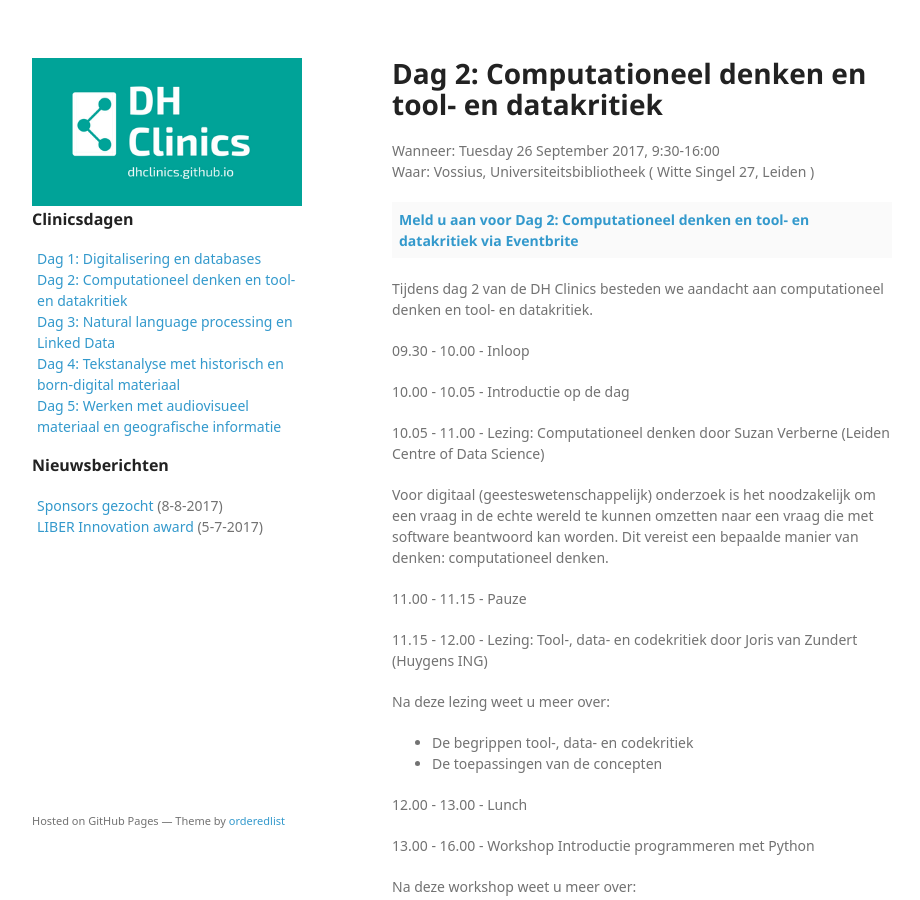
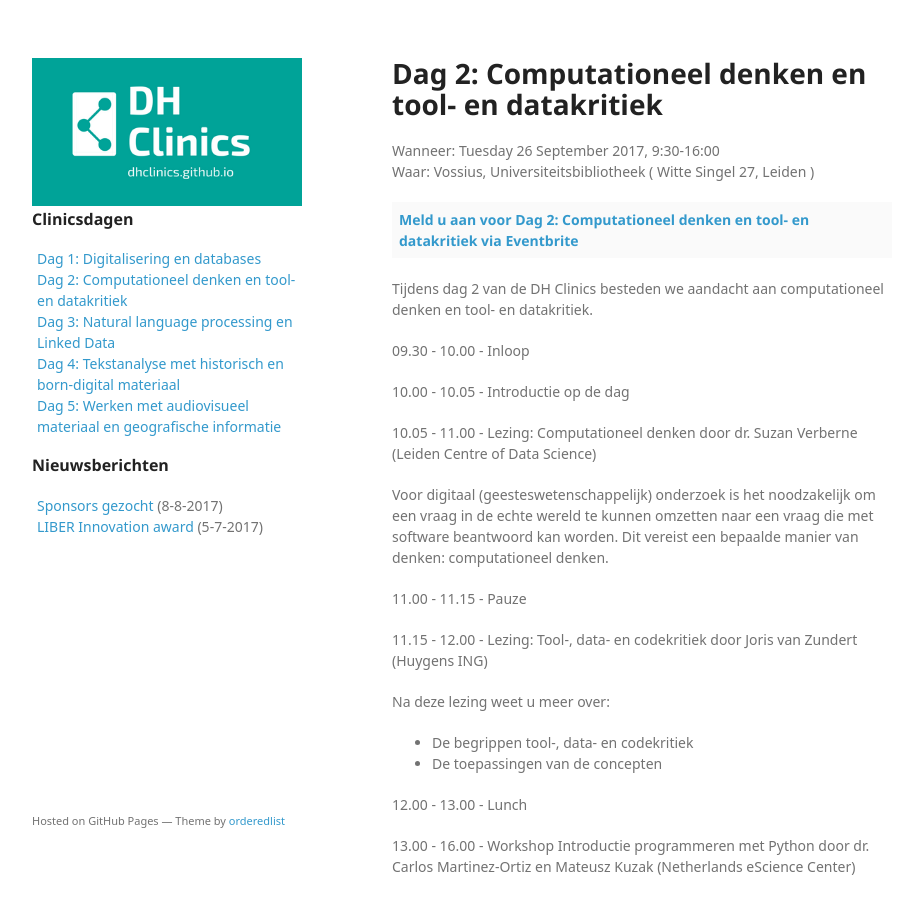
Before and after one commit to DHClinics/dhclinics.github.io, a Jekyll site: the page built from _dag/2017-dag2.md, in a window 1280 px wide and 900 px high. Shown: the whole window, without its empty margins (178-1098 px from the left). Built offline with Jekyll 4.4.1, drawn with Linux system fonts in a browser that asks for light colours; some web fonts are replaced; a script that is not in the unit is left out.

Commit message:
Voeg namen en titels dag 2 toe

```diff
--- a/_dag/2017-dag2.md
+++ b/_dag/2017-dag2.md
@@ -19,7 +19,7 @@ Tijdens dag 2 van de DH Clinics besteden we aandacht aan computationeel denken e
 
 10.00 - 10.05 - Introductie op de dag
 
-10.05 - 11.00 - Lezing: Computationeel denken door Suzan Verberne (Leiden Centre of Data Science)
+10.05 - 11.00 - Lezing: Computationeel denken door dr. Suzan Verberne (Leiden Centre of Data Science)
 
 Voor digitaal (geesteswetenschappelijk) onderzoek is het noodzakelijk om een vraag in de echte wereld te kunnen omzetten naar een vraag die met software beantwoord kan worden. Dit vereist een bepaalde manier van denken: computationeel denken.
 
@@ -33,7 +33,7 @@ Na deze lezing weet u meer over:
 
 12.00 - 13.00 - Lunch
 
-13.00 - 16.00 - Workshop Introductie programmeren met Python
+13.00 - 16.00 - Workshop Introductie programmeren met Python door dr. Carlos Martinez-Ortiz en Mateusz Kuzak (Netherlands eScience Center)
 
 Na deze workshop weet u meer over:
 - De programmeertaal Python
```
